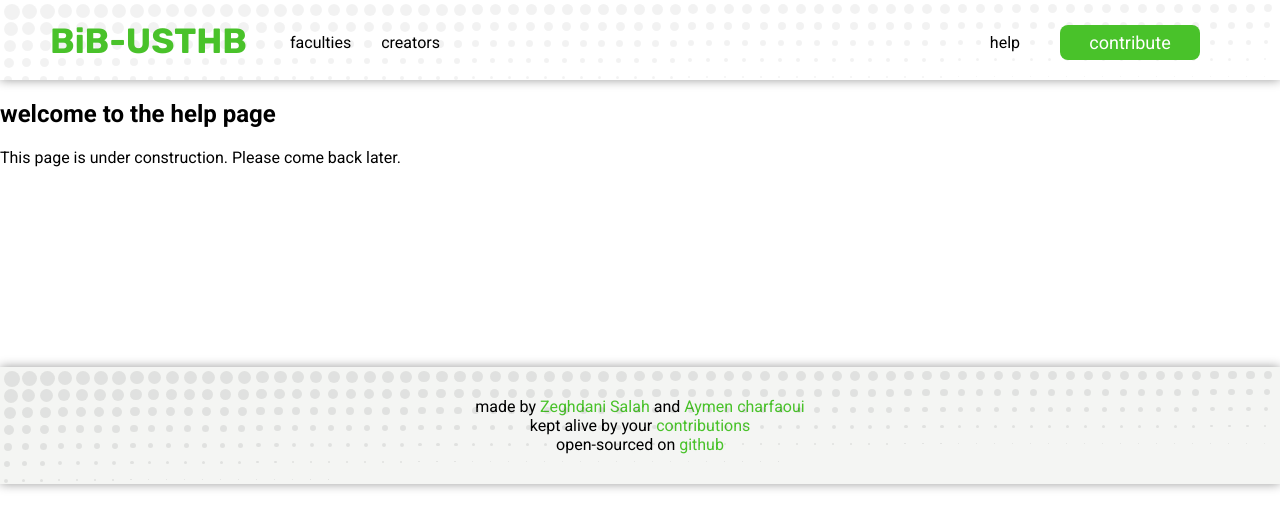
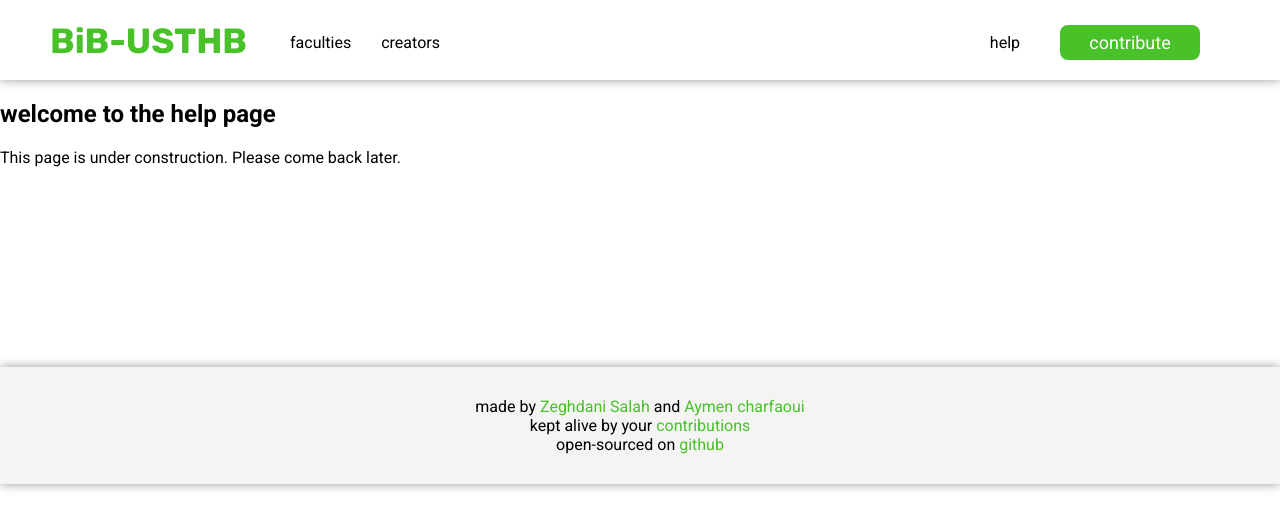
Before and after one commit to hexxt-git/bib-usthb, a SvelteKit app: page /help in a window 1280 px wide. Shown: the top 528 px of the page. Built offline with nearby package versions, Linux system fonts and the light colour scheme.

Commit message:
fixed then disabled bubbles

```diff
--- a/src/routes/Bubbles.svelte
+++ b/src/routes/Bubbles.svelte
@@ -1,11 +1,13 @@
 <script> /* MAKE SURE THE PARENT ELEMENT DISPLAY IS RELATIVE*/
     export let opacity = 8;
     export let size = 16;
+    export let offset = 2;
     export let width = 120;
     export let height = 10;
     export let z_index = 0;
+    export let flip_y = 0;
     let dot_size = (x, y) => {
-        return 16 - 0.9*x**0.5 - y*2;
+        return 16 - 0.9*x**0.5 - (-1)**flip_y * y*2;
     }
     //console.table({opacity, size, width, height, z_index});
 </script>
@@ -19,8 +21,8 @@
         width: {dot_size(x, y)}px;
         height: {dot_size(x, y)}px;
         position: absolute;
-        top: {4+y*(size+2)}px;
-        left: {4+x*(size+2)}px;
+        top: {4+y*(size+offset)}px;
+        left: {4+x*(size+offset)}px;
         border-radius: 100%;
     "></div>
     {/each}
--- a/src/routes/Faculty.svelte
+++ b/src/routes/Faculty.svelte
@@ -1,6 +1,4 @@
 <script>
-    import { goto } from '$app/navigation';
-
     export let faculty = {
         abriviation: 'UNDF',
         english_name: 'undefined',
--- a/src/routes/Footer.svelte
+++ b/src/routes/Footer.svelte
@@ -2,8 +2,8 @@
     import Bubbles from "./Bubbles.svelte";
 </script>
 
-<footer id="footer">
-    <Bubbles />
+<footer>
+    <!-- <Bubbles offset={5} flip_y={1} height={8} opacity={4}/> -->
     <div>
         made by <a href="https://9EED.github.io/" target="_blank"> Zeghdani Salah </a> and <a href="https://laindev.me/" target="_blank"> Aymen charfaoui </a>
     </div>
--- a/src/routes/Nav.svelte
+++ b/src/routes/Nav.svelte
@@ -3,7 +3,7 @@
 </script>
 
 <nav>
-    <Bubbles z_index=-1 width={150} height={10} opacity=5 />
+    <!-- <Bubbles z_index=-1 width={150} height={10} opacity=5 /> -->
     <div id="nav-left">
         <a id="nav-logo" href="/">BiB-USTHB</a>
         <a class="nav-link" href="/#faculties-page" id="nav-faculties">faculties</a>
```
